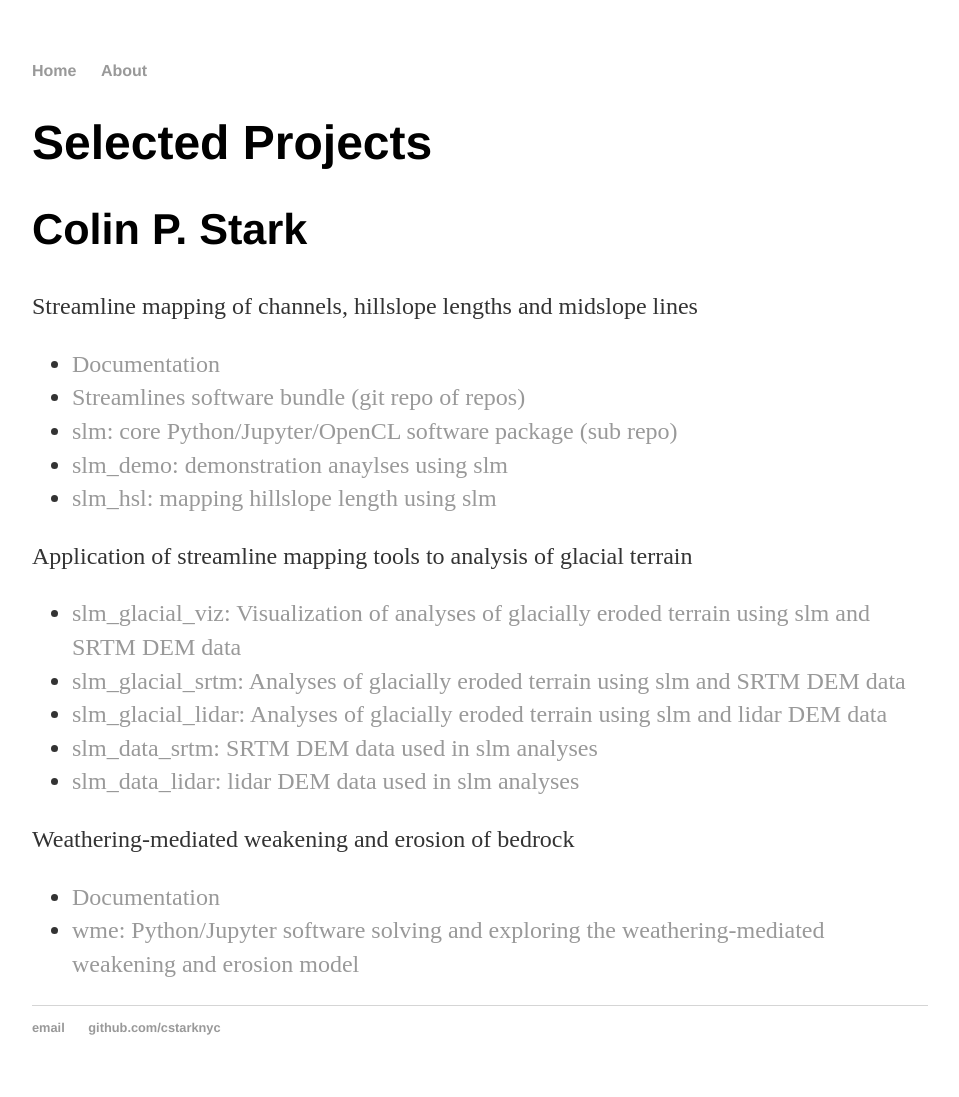
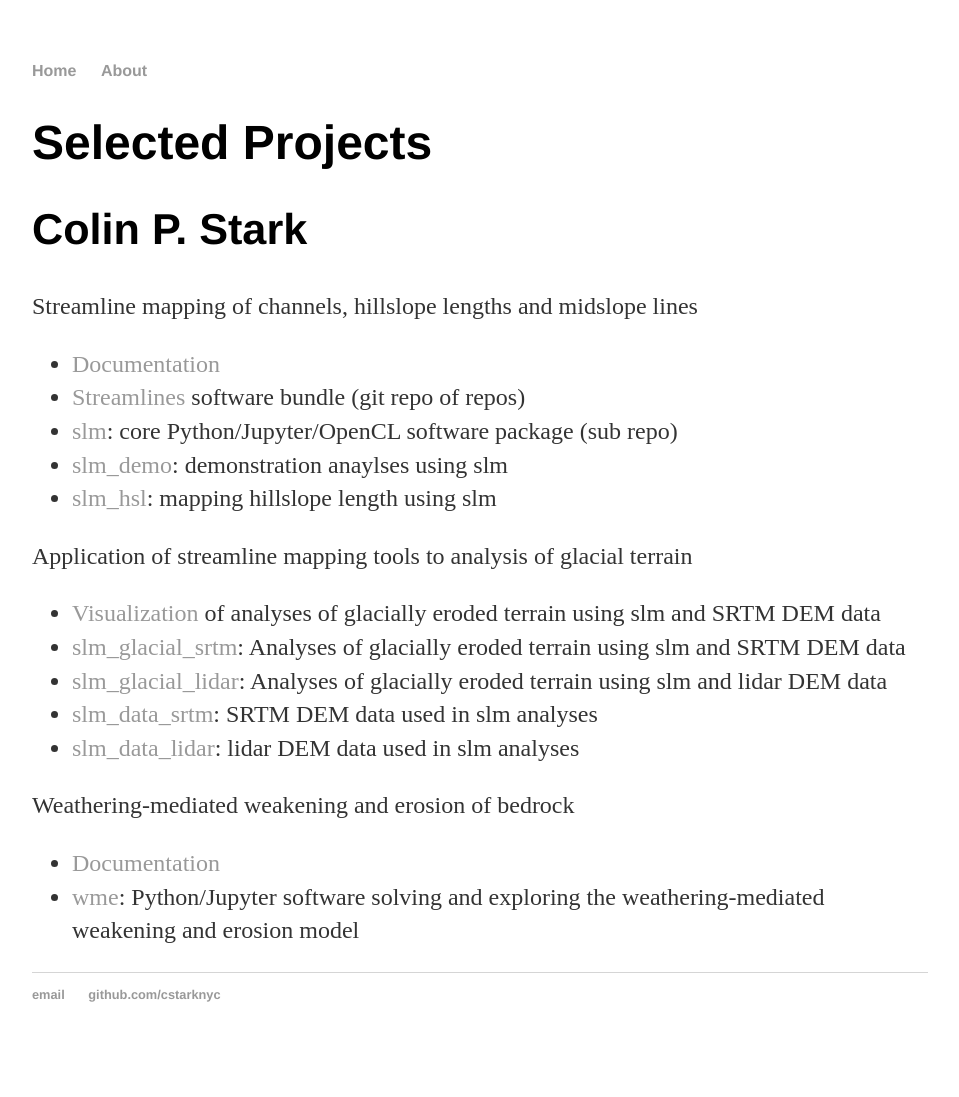
Before and after one commit to cstarkjp/cstarkjp.github.io, a Jekyll site: the page built from index.html, in a window 1280 px wide. Shown: the whole page, without its empty margins (160-1119 px from the left). Built offline with Jekyll 4.4.1, drawn with Linux system fonts in a browser that asks for light colours; after the commit the page ends 1063 px from its top, so only the background shows below that; some of the changed lines change nothing that is shown.

Commit message:
Tinkering

```diff
--- a/index.html
+++ b/index.html
@@ -15,21 +15,20 @@
 			<a href="/slm">Documentation</a>
 		</li>
 		<li>
-			<a href="https://github.com/cstarknyc/Streamlines">
-			Streamlines software bundle
-			(git repo of repos)</a>
+			<a href="https://github.com/cstarknyc/Streamlines">Streamlines</a>
+			software bundle (git repo of repos)</a>
 		</li>
 		<li>
-			<a href="https://github.com/cstarknyc/slm">
-			slm: core Python/Jupyter/OpenCL software package (sub repo)</a>
+			<a href="https://github.com/cstarknyc/slm">slm</a>:
+			core Python/Jupyter/OpenCL software package (sub repo)
 		</li>
 		<li>
-			<a href="https://github.com/cstarknyc/slm_demo">
-			slm_demo: demonstration anaylses using slm</a>
+			<a href="https://github.com/cstarknyc/slm_demo">slm_demo</a>:
+			demonstration anaylses using slm
 		</li>
 		<li>
-			<a href="https://github.com/cstarknyc/slm_hsl">
-			slm_hsl: mapping hillslope length using slm</a>
+			<a href="https://github.com/cstarknyc/slm_hsl">slm_hsl</a>:
+			mapping hillslope length using slm
 		</li>
 	</ul>
 
@@ -38,27 +37,27 @@
 	</p>
 	<ul>
 		<li>
-			<a href="/slm_glacial_viz">
-			slm_glacial_viz: Visualization of analyses of glacially eroded
-			terrain using slm and SRTM DEM data</a>
+			<a href="/slm_glacial_viz">Visualization</a>
+			of analyses of glacially eroded
+			terrain using slm and SRTM DEM data
 		</li>
 		<li>
-			<a href="https://github.com/cstarknyc/slm_glacial_srtm">
-			slm_glacial_srtm: Analyses of glacially eroded
-			terrain using slm and SRTM DEM data</a>
+			<a href="https://github.com/cstarknyc/slm_glacial_srtm">slm_glacial_srtm</a>:
+			Analyses of glacially eroded
+			terrain using slm and SRTM DEM data
 		</li>
 		<li>
-			<a href="https://github.com/cstarknyc/slm_glacial_lidar">
-			slm_glacial_lidar: Analyses of glacially eroded
-			terrain using slm and lidar DEM data</a>
+			<a href="https://github.com/cstarknyc/slm_glacial_lidar">slm_glacial_lidar</a>:
+			 Analyses of glacially eroded
+			terrain using slm and lidar DEM data
 		</li>
 		<li>
-			<a href="https://github.com/cstarknyc/slm_data_srtm">
-			slm_data_srtm: SRTM DEM data used in slm analyses </a>
+			<a href="https://github.com/cstarknyc/slm_data_srtm">slm_data_srtm</a>:
+			 SRTM DEM data used in slm analyses
 		</li>
 		<li>
-			<a href="https://github.com/cstarknyc/slm_data_lidar">
-			slm_data_lidar: lidar DEM data used in slm analyses </a>
+			<a href="https://github.com/cstarknyc/slm_data_lidar">slm_data_lidar</a>:
+			 lidar DEM data used in slm analyses
 		</li>
 	</ul>
 
@@ -70,9 +69,9 @@
 			<a href="/wme">Documentation</a>
 		</li>
 		<li>
-			<a href="https://github.com/cstarknyc/wme">
-			wme: Python/Jupyter software solving and exploring
-			the weathering-mediated weakening and erosion model</a>
+			<a href="https://github.com/cstarknyc/wme">wme</a>:
+			 Python/Jupyter software solving and exploring
+			the weathering-mediated weakening and erosion model
 		</li>
 	</ul>
 </div>
```
